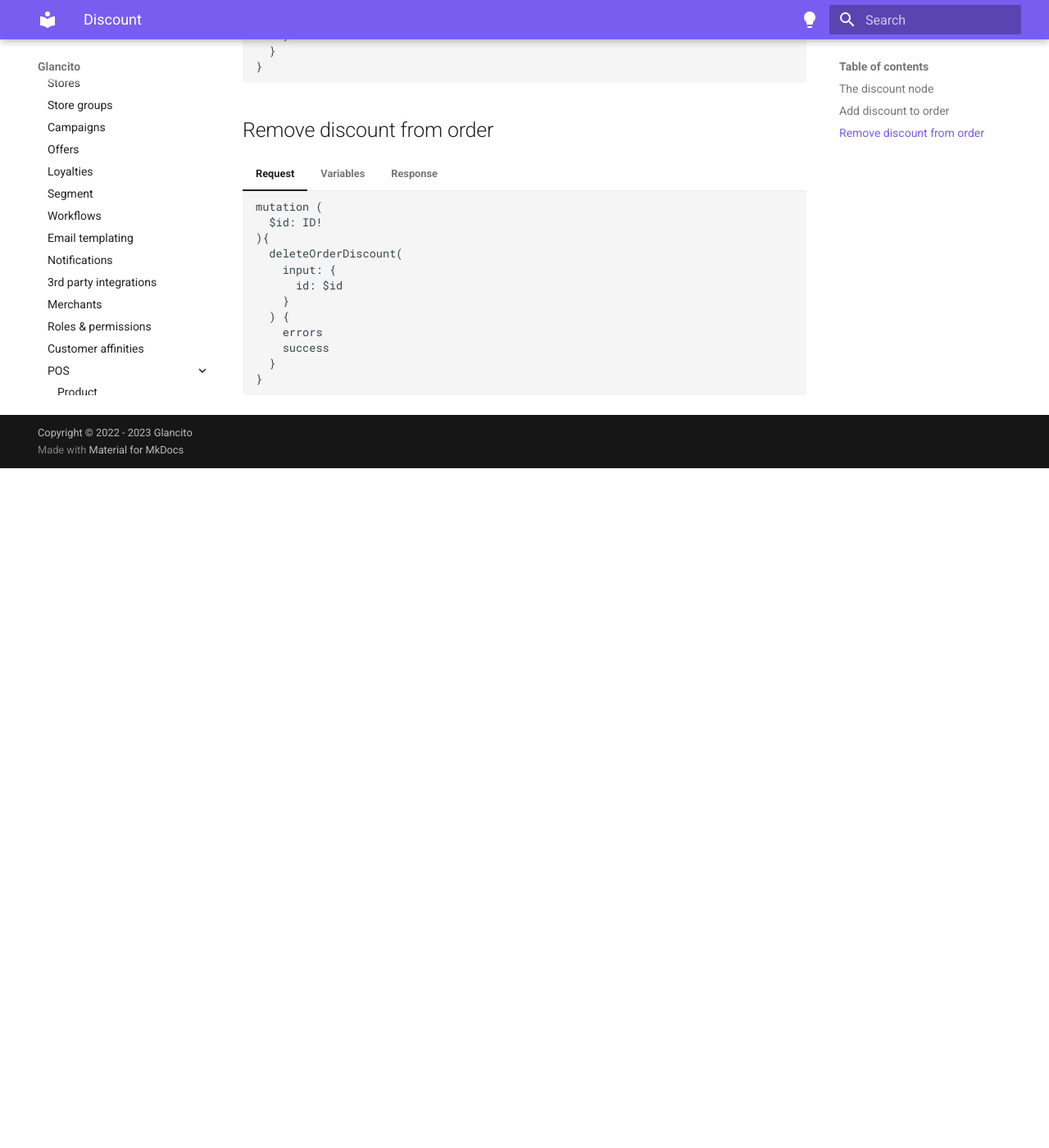
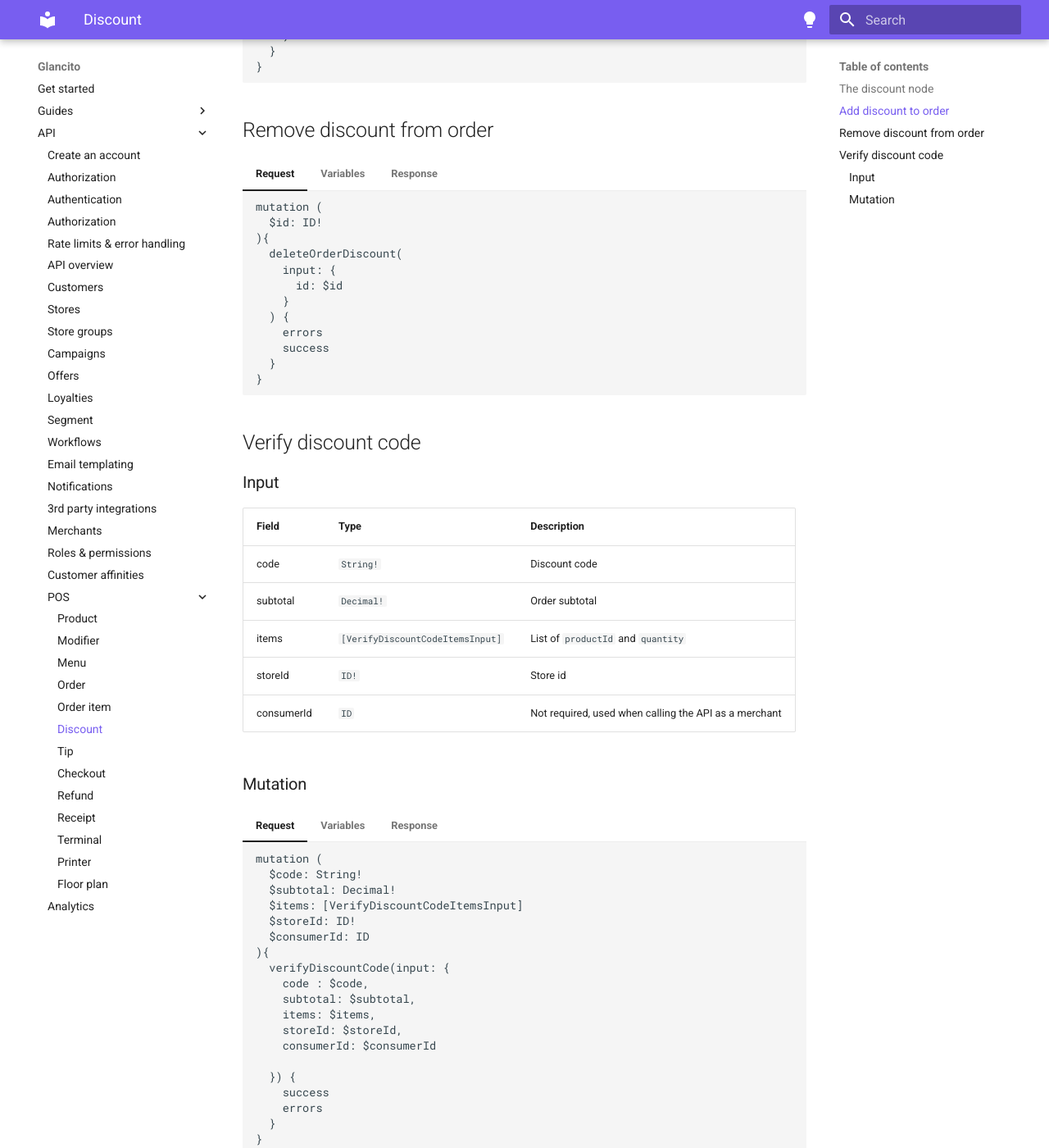
Before and after one commit to Loyaltydish/loyaltydish-docs, an MkDocs documentation site: the page built from docs/pos/discount.md, in a window 1280 px wide and 1400 px high, scrolled down 1031 px. Shown: the whole window at 82% size. Built offline with MkDocs 1.6.1 and Material for MkDocs 9.7.7, drawn with Linux system fonts in a browser that asks for light colours; before the commit the page ends 1602 px from its top, so only the background shows below that.

Commit message:
Add verify discount docs

````diff
--- a/docs/pos/discount.md
+++ b/docs/pos/discount.md
@@ -95,3 +95,67 @@
         }
     }
     ```
+
+
+## Verify discount code
+
+### Input
+
+| Field            | Type                             | Description |
+| ---------------- | -------------------------------- | ----------- |
+| code             | `String!`                        | Discount code
+| subtotal         | `Decimal!`                       | Order subtotal
+| items            | `[VerifyDiscountCodeItemsInput]` | List of `productId` and `quantity`
+| storeId          | `ID!`                            | Store id
+| consumerId       | `ID`                             | Not required, used when calling the API as a merchant
+
+
+### Mutation
+
+=== "Request"
+    ```gql
+    mutation (
+      $code: String!
+      $subtotal: Decimal!
+      $items: [VerifyDiscountCodeItemsInput]
+      $storeId: ID!
+      $consumerId: ID
+    ){
+      verifyDiscountCode(input: {
+        code : $code,
+        subtotal: $subtotal,
+        items: $items,
+        storeId: $storeId,
+        consumerId: $consumerId
+
+      }) {
+        success
+        errors
+      }
+    }
+    ```
+
+=== "Variables"
+    ```json
+    {
+      "code" : "CCEHX9ZF",
+      "subtotal": "10.00",
+      "items": [{
+        "productId": 12,
+        "quantity": 2
+      }],
+      "storeId": 9,
+      "consumerId": 3
+    }
+    ```
+
+=== "Response"
+    ```json
+    {
+        "data": {
+            "verifyDiscountCode": {
+                "success": true,
+                "errors": null
+            }
+        }
+    }
````
